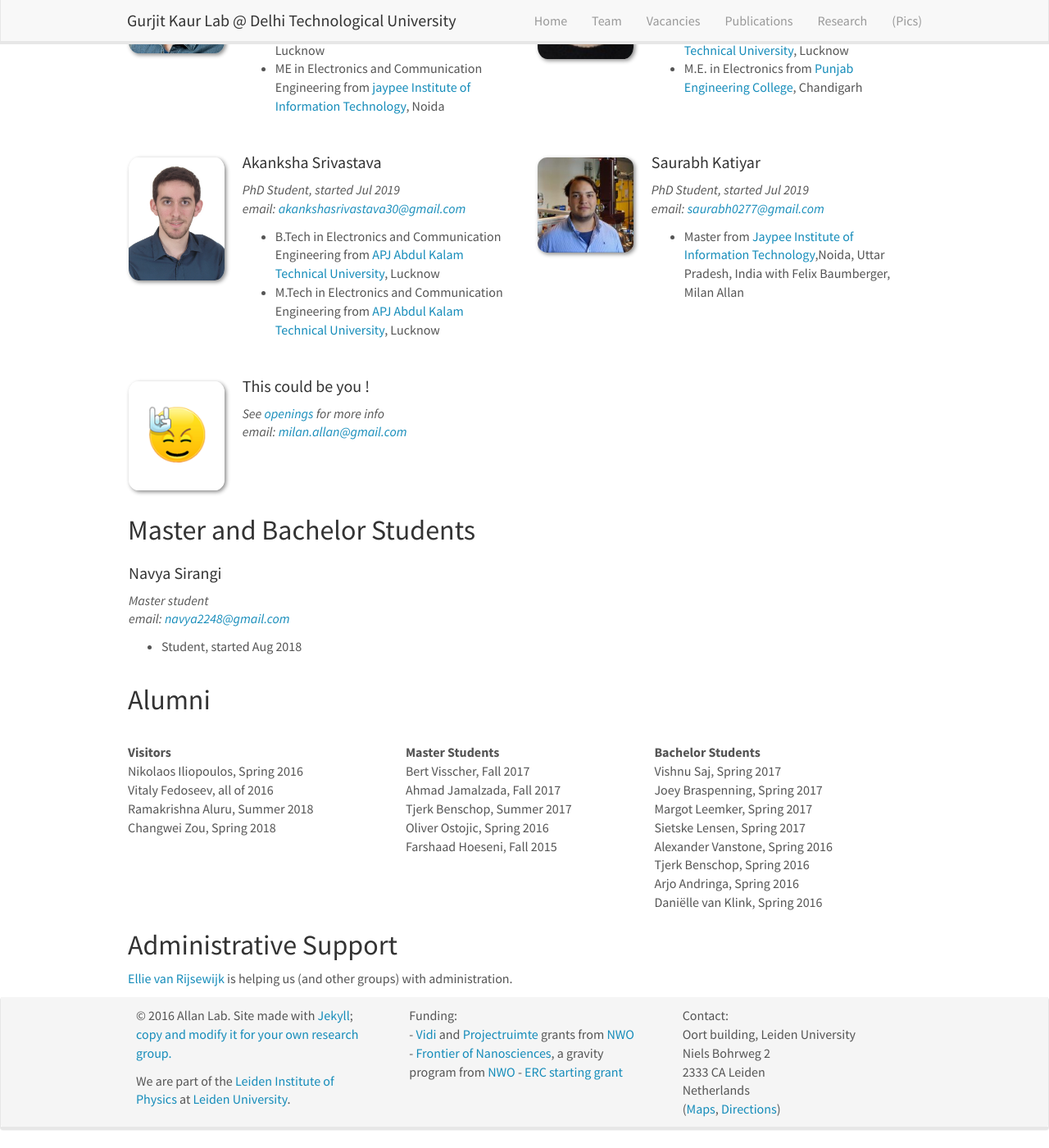
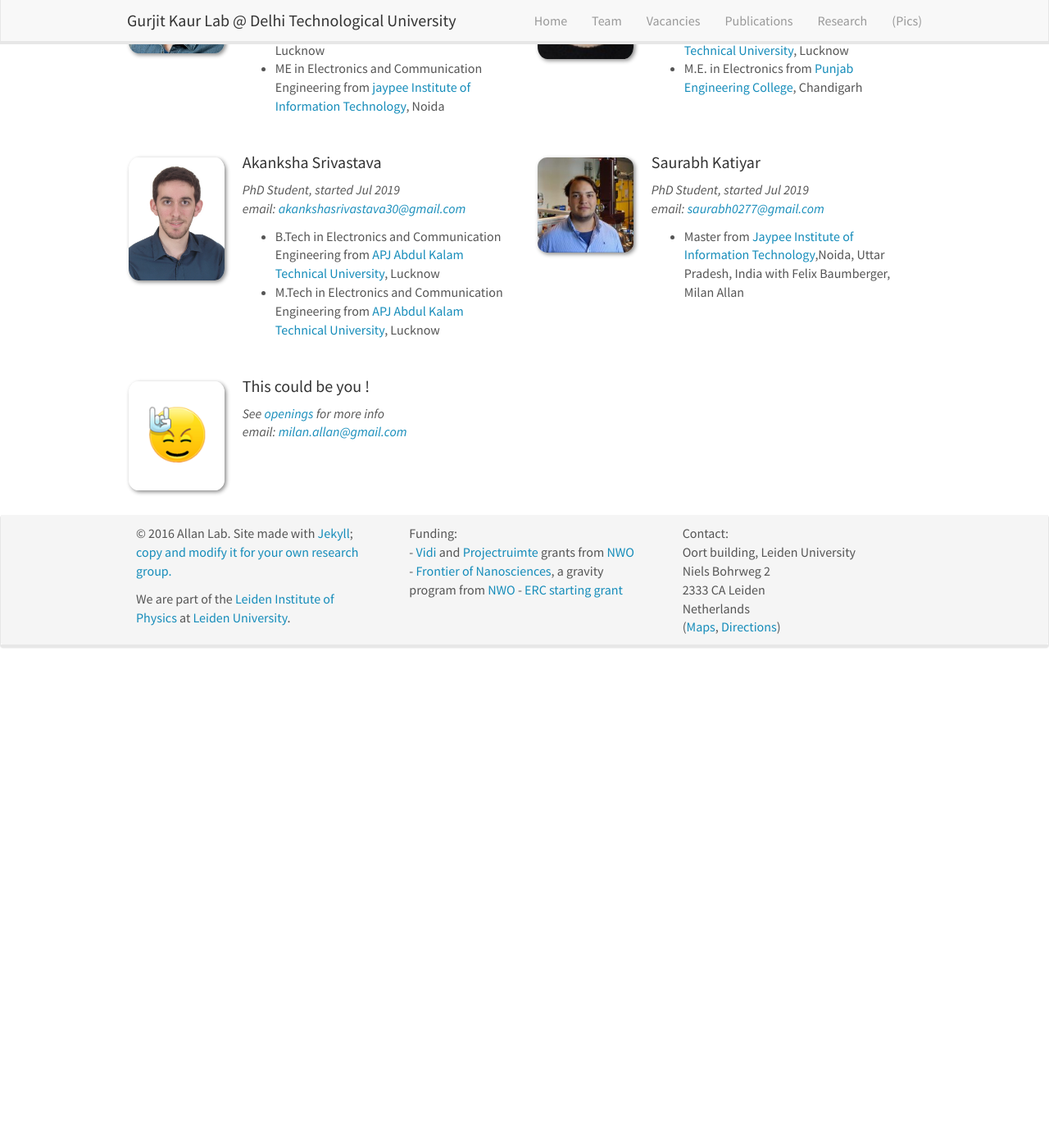
Before and after one commit to guritkaurlab/guritkaurlab.github.io, a Jekyll site: the page built from _pages/team.md, in a window 1280 px wide and 1400 px high, scrolled down 759 px. Shown: the whole window at 82% size. Built offline with Jekyll 4.4.1, drawn with Linux system fonts in a browser that asks for light colours; nearby versions of some CDN libraries; after the commit the page ends 1571 px from its top, so only the background shows below that.

Commit message:
Update team.md

```diff
--- a/_pages/team.md
+++ b/_pages/team.md
@@ -74,145 +74,3 @@ Jump to [staff](#staff), [master and bachelor students](#master-and-bachelor-stu
 {% if even_odd == 1 %}
 </div>
 {% endif %}
-
-
-
-
-## Master and Bachelor Students
-{% assign number_printed = 0 %}
-{% for member in site.data.students %}
-
-{% assign even_odd = number_printed | modulo: 2 %}
-
-{% if even_odd == 0 %}
-<div class="row">
-{% endif %}
-
-<div class="col-sm-6 clearfix">
-  <h4>{{ member.name }}</h4>
-  <i>{{ member.info }}<br>email: <{{ member.email }}></i>
-  <ul style="overflow: hidden">
-
-  {% if member.number_educ == 1 %}
-  <li> {{ member.education1 }} </li>
-  {% endif %}
-
-  {% if member.number_educ == 2 %}
-  <li> {{ member.education1 }} </li>
-  <li> {{ member.education2 }} </li>
-  {% endif %}
-
-  {% if member.number_educ == 3 %}
-  <li> {{ member.education1 }} </li>
-  <li> {{ member.education2 }} </li>
-  <li> {{ member.education3 }} </li>
-  {% endif %}
-
-  {% if member.number_educ == 4 %}
-  <li> {{ member.education1 }} </li>
-  <li> {{ member.education2 }} </li>
-  <li> {{ member.education3 }} </li>
-  <li> {{ member.education4 }} </li>
-  {% endif %}
-
-  </ul>
-</div>
-
-{% assign number_printed = number_printed | plus: 1 %}
-
-{% if even_odd == 1 %}
-</div>
-{% endif %}
-
-{% endfor %}
-
-{% assign even_odd = number_printed | modulo: 2 %}
-{% if even_odd == 1 %}
-</div>
-{% endif %}
-
-
-## Alumni
-
-{% assign number_printed = 0 %}
-{% for member in site.data.alumni_members %}
-
-{% assign even_odd = number_printed | modulo: 2 %}
-
-{% if even_odd == 0 %}
-<div class="row">
-{% endif %}
-
-<div class="col-sm-6 clearfix">
-  <img src="{{ site.url }}{{ site.baseurl }}/images/teampic/{{ member.photo }}" class="img-responsive" width="25%" style="float: left" />
-  <h4>{{ member.name }}</h4>
-  <i>{{ member.duration }} <br> Role: {{ member.info }}<br>email: <{{ member.email }}></i>
-  <ul style="overflow: hidden">
-
-  </ul>
-</div>
-
-{% assign number_printed = number_printed | plus: 1 %}
-
-{% if even_odd == 1 %}
-</div>
-{% endif %}
-
-{% endfor %}
-
-{% assign even_odd = number_printed | modulo: 2 %}
-{% if even_odd == 1 %}
-</div>
-{% endif %}
-
-
-<table align="center" style="width:100%">
- <tr>
-    <th>Visitors</th>
-    <th>Master Students</th>
-    <th>Bachelor Students</th>
-  </tr>
-  <tr>
-    <td>Nikolaos Iliopoulos, Spring 2016</td>
-    <td>Bert Visscher, Fall 2017</td>
-    <td>Vishnu Saj, Spring 2017</td>
-  </tr>
-  <tr>
-    <td>Vitaly Fedoseev, all of 2016</td>
-    <td>Ahmad Jamalzada, Fall 2017</td>
-    <td>Joey Braspenning, Spring 2017</td>
-  </tr>
-  <tr>
-    <td>Ramakrishna Aluru, Summer 2018</td>
-    <td>Tjerk Benschop, Summer 2017</td>
-    <td>Margot Leemker, Spring 2017</td>
-  </tr>
-  <tr>
-    <td>Changwei Zou, Spring 2018</td>
-    <td>Oliver Ostojic, Spring 2016</td>
-    <td>Sietske Lensen, Spring 2017</td>
-  </tr>
-  <tr>
-    <td></td>
-    <td>Farshaad Hoeseni, Fall 2015</td>
-    <td>Alexander Vanstone, Spring 2016</td>
-  </tr>
-  <tr>
-    <td></td>
-    <td></td>
-    <td>Tjerk Benschop, Spring 2016</td>
-  </tr>
-  <tr>
-    <td></td>
-    <td></td>
-    <td>Arjo Andringa, Spring 2016</td>
-  </tr>
-  <tr>
-    <td></td>
-    <td></td>
-    <td>Daniëlle van Klink, Spring 2016</td>
-  </tr>
-</table>
-
-## Administrative Support
-<a href="mailto:Rijsewijk@Physics.LeidenUniv.nl">Ellie van Rijsewijk</a> is helping us (and other groups) with administration.
```
Also changed, not shown: other parts of _pages/team.md (+2 -2 lines).
